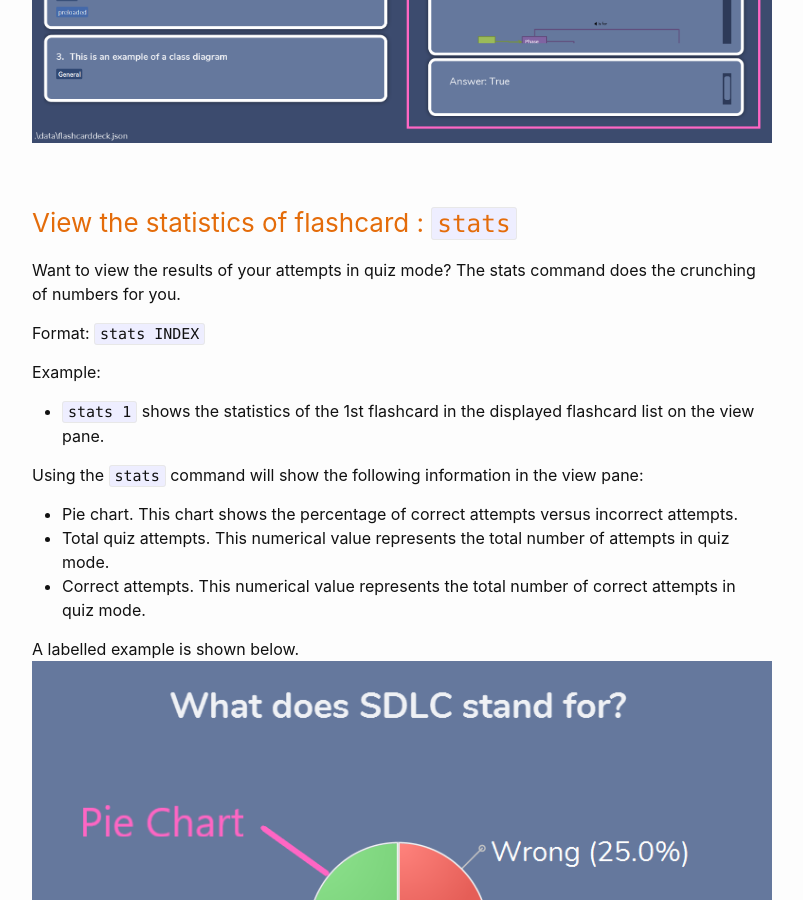
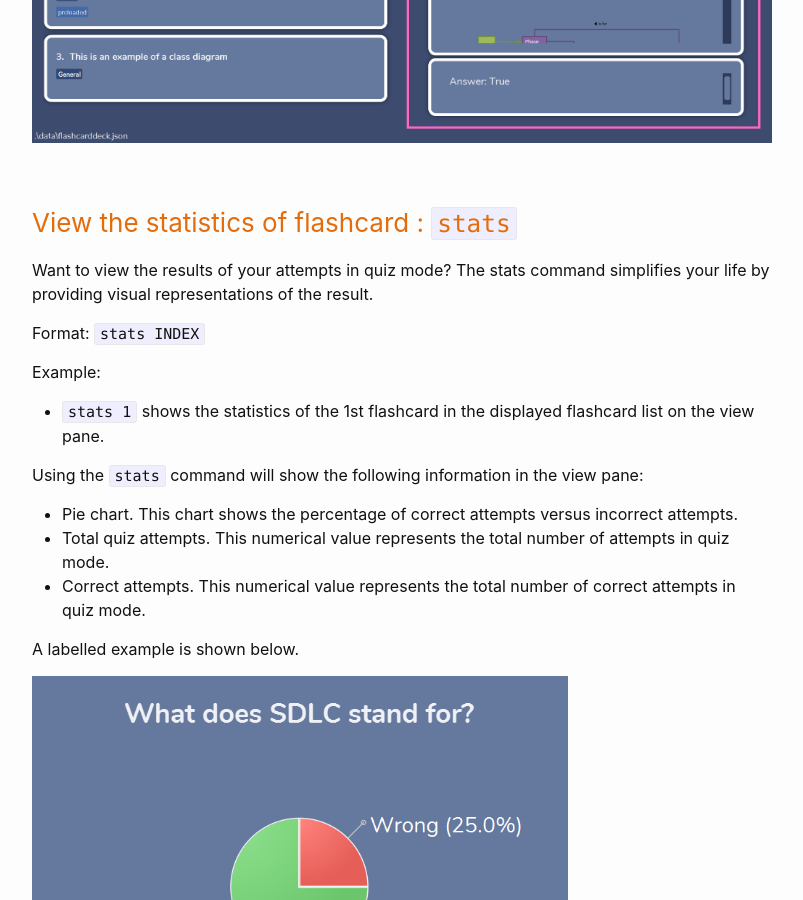
Before and after one commit to minzzelo/cs2101ug, a Jekyll site: the page built from docs/UserGuide.md, in a window 1280 px wide and 900 px high, scrolled down 31593 px. Shown: the whole window, without its empty margins (238-1041 px from the left). Built offline with Jekyll 4.4.1, drawn with Linux system fonts in a browser that asks for light colours; emoji names are drawn with the system emoji font; some of the changed text lies outside the part shown.

Commit message:
Edit stats

```diff
--- a/docs/UserGuide.md
+++ b/docs/UserGuide.md
@@ -634,7 +634,7 @@ flashcard was not modified/deleted.
 
 ### View the statistics of flashcard : `stats`
 
-Want to view the results of your attempts in quiz mode? The stats command does the crunching of numbers for you.
+Want to view the results of your attempts in quiz mode? The stats command simplifies your life by providing visual representations of the result.
 
 Format: `stats INDEX`
 
@@ -648,7 +648,8 @@ Using the `stats` command will show the following information in the view pane:
 * Correct attempts. This numerical value represents the total number of correct attempts in quiz mode.
 
 A labelled example is shown below.
-![pie chart](images/ug/piechart.png)
+
+![pie chart](images/ug/piechart_without_labels.PNG)
 
 <br>
 
```
Also changed, not shown: other parts of docs/UserGuide.md (+1 -1 lines), docs/images/ug/piechart_without_labels.PNG (added).
